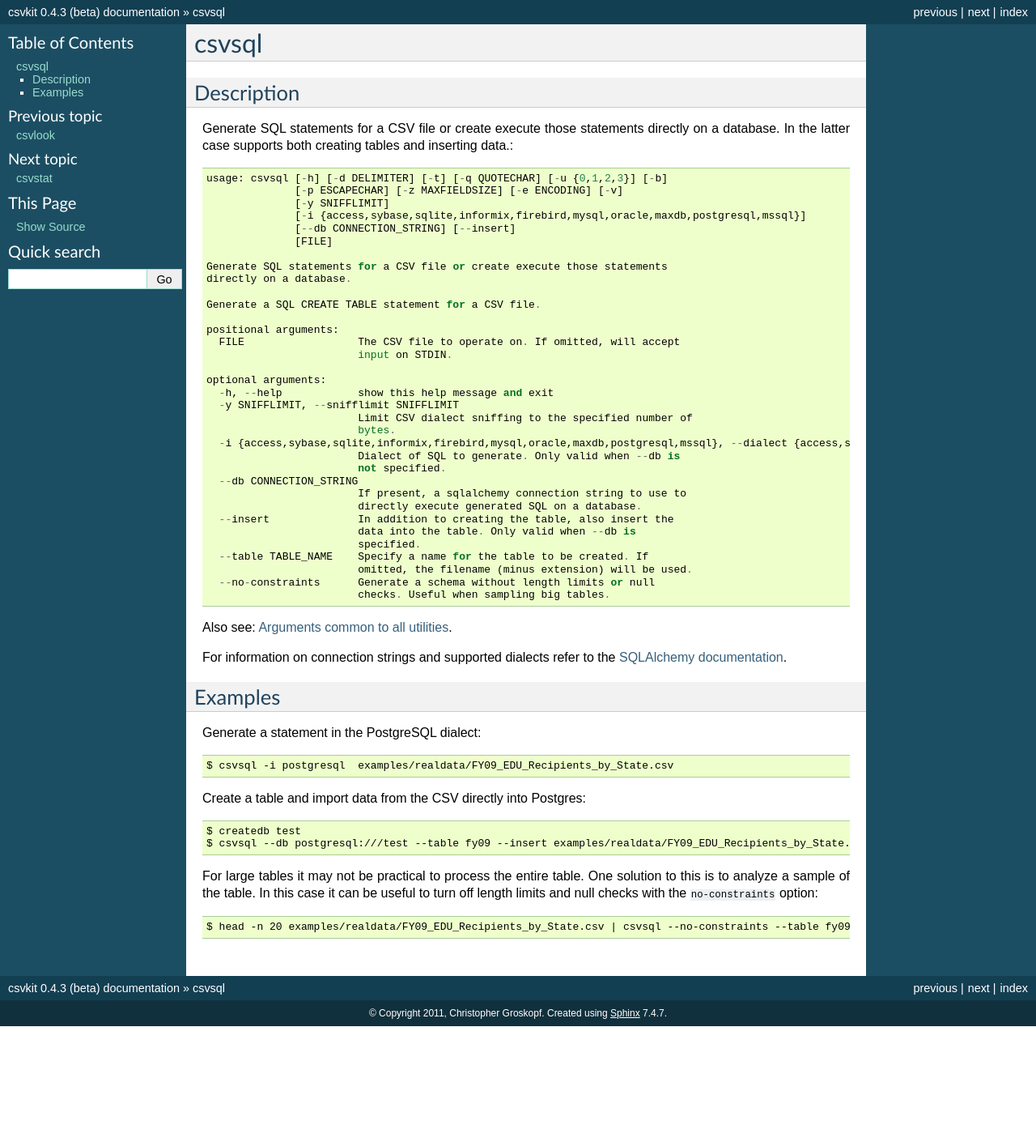
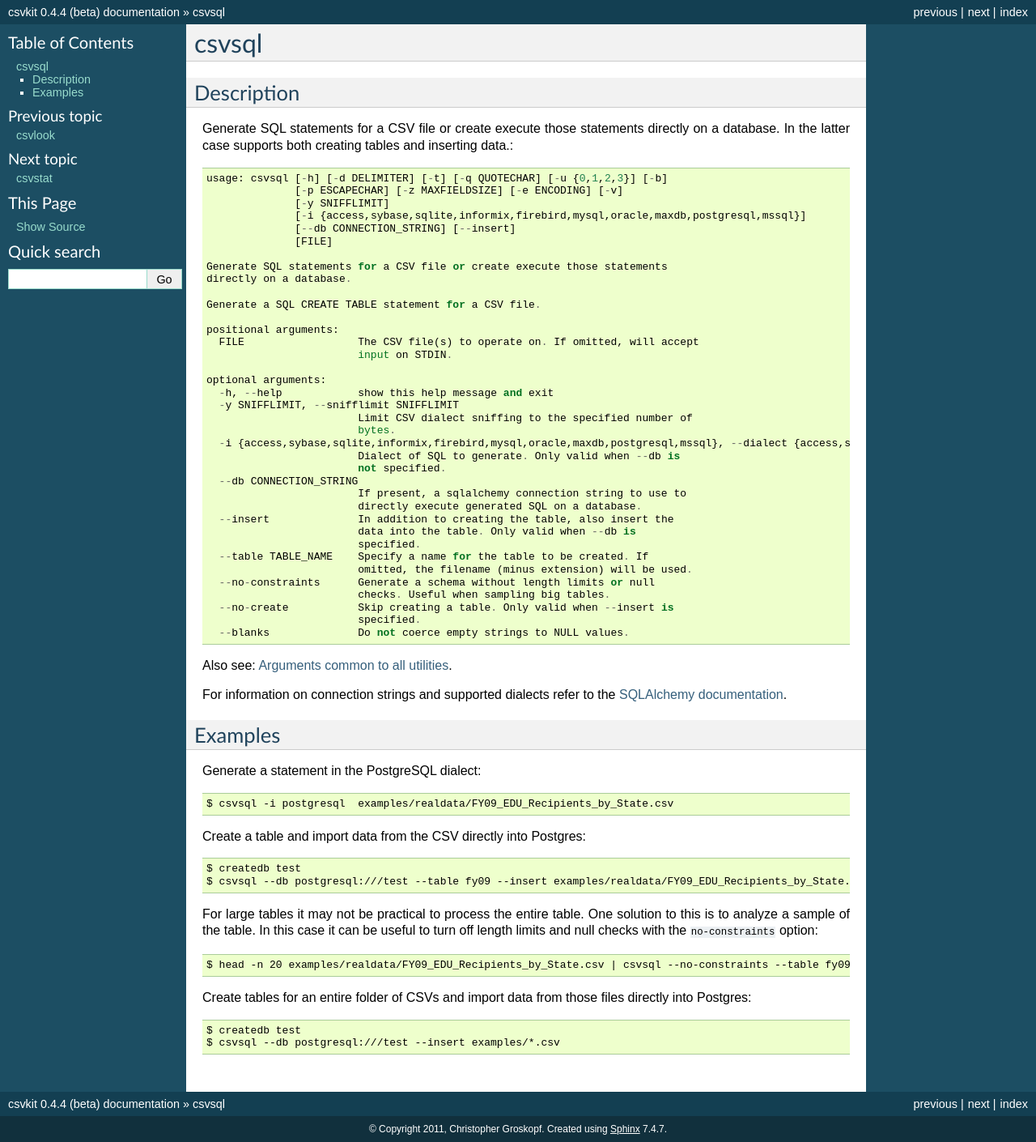
Before and after one commit to wireservice/csvkit, a Sphinx documentation site: the page built from docs/scripts/csvsql.rst, in a window 1280 px wide. Shown: the whole page at 81% size. Built offline with Sphinx 7.4.7, drawn with Linux system fonts in a browser that asks for light colours; before the commit the page ends 1267 px from its top, so only the background shows below that.

Commit message:
Update docs for csvsql. Rev version number (overdue).

```diff
--- a/docs/conf.py
+++ b/docs/conf.py
@@ -54,9 +54,9 @@ copyright = u'2011, Christopher Groskopf'
 # built documents.
 #
 # The short X.Y version.
-version = '0.4.3'
+version = '0.4.4'
 # The full version, including alpha/beta/rc tags.
-release = '0.4.3 (beta)'
+release = '0.4.4 (beta)'
 
 # The language for content autogenerated by Sphinx. Refer to documentation
 # for a list of supported languages.
--- a/docs/index.rst
+++ b/docs/index.rst
@@ -130,6 +130,11 @@ License
 
 .. include:: ../COPYING
 
+Changelog
+=========
+
+.. include:: ../CHANGELOG
+
 Indices and tables
 ==================
 
--- a/docs/scripts/csvsql.rst
+++ b/docs/scripts/csvsql.rst
@@ -20,7 +20,7 @@ Generate SQL statements for a CSV file or create execute those statements direct
     Generate a SQL CREATE TABLE statement for a CSV file.
 
     positional arguments:
-      FILE                  The CSV file to operate on. If omitted, will accept
+      FILE                  The CSV file(s) to operate on. If omitted, will accept
                             input on STDIN.
 
     optional arguments:
@@ -41,6 +41,9 @@ Generate SQL statements for a CSV file or create execute those statements direct
                             omitted, the filename (minus extension) will be used.
       --no-constraints      Generate a schema without length limits or null
                             checks. Useful when sampling big tables.
+      --no-create           Skip creating a table. Only valid when --insert is
+                            specified.
+      --blanks              Do not coerce empty strings to NULL values.
 
 Also see: :doc:`common_arguments`.
 
@@ -61,3 +64,8 @@ Create a table and import data from the CSV directly into Postgres::
 For large tables it may not be practical to process the entire table. One solution to this is to analyze a sample of the table. In this case it can be useful to turn off length limits and null checks with the ``no-constraints`` option::
 
     $ head -n 20 examples/realdata/FY09_EDU_Recipients_by_State.csv | csvsql --no-constraints --table fy09
+
+Create tables for an entire folder of CSVs and import data from those files directly into Postgres::
+
+    $ createdb test
+    $ csvsql --db postgresql:///test --insert examples/*.csv
--- a/docs/scripts/in2csv.rst
+++ b/docs/scripts/in2csv.rst
@@ -50,6 +50,12 @@ Convert the 2000 census geo headers file from fixed-width to CSV and from latin-
 
     $ in2csv -e iso-8859-1 -f fixed -s examples/realdata/census_2000/census2000_geo_schema.csv examples/realdata/census_2000/usgeo_excerpt.upl > usgeo.csv
 
+.. note::
+
+    A library of fixed-width schemas is maintained in the ``ffs`` project:
+
+    https://github.com/onyxfish/ffs
+
 Convert an Excel .xls file::
 
     $ in2csv examples/test.xls
--- a/setup.py
+++ b/setup.py
@@ -4,7 +4,7 @@ from setuptools import setup
 
 setup(
     name='csvkit',
-    version='0.4.3',
+    version='0.4.4',
     description='A library of utilities for working with CSV, the king of tabular file formats.',
     long_description=open('README').read(),
     author='Christopher Groskopf',
```
Also changed, not shown: 1 other file.
